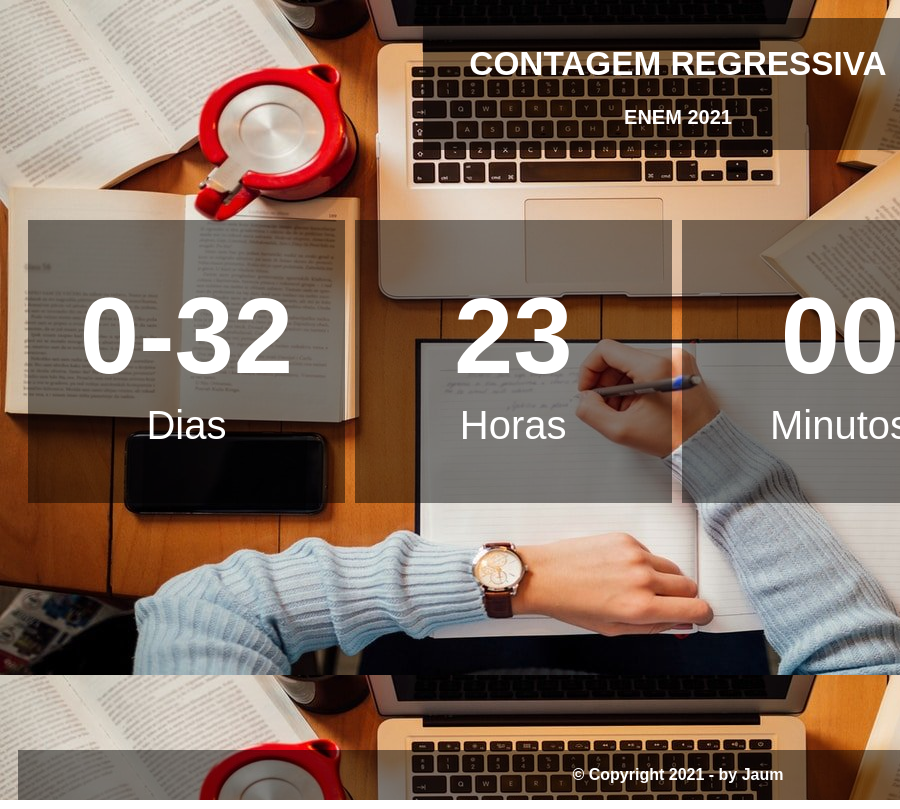
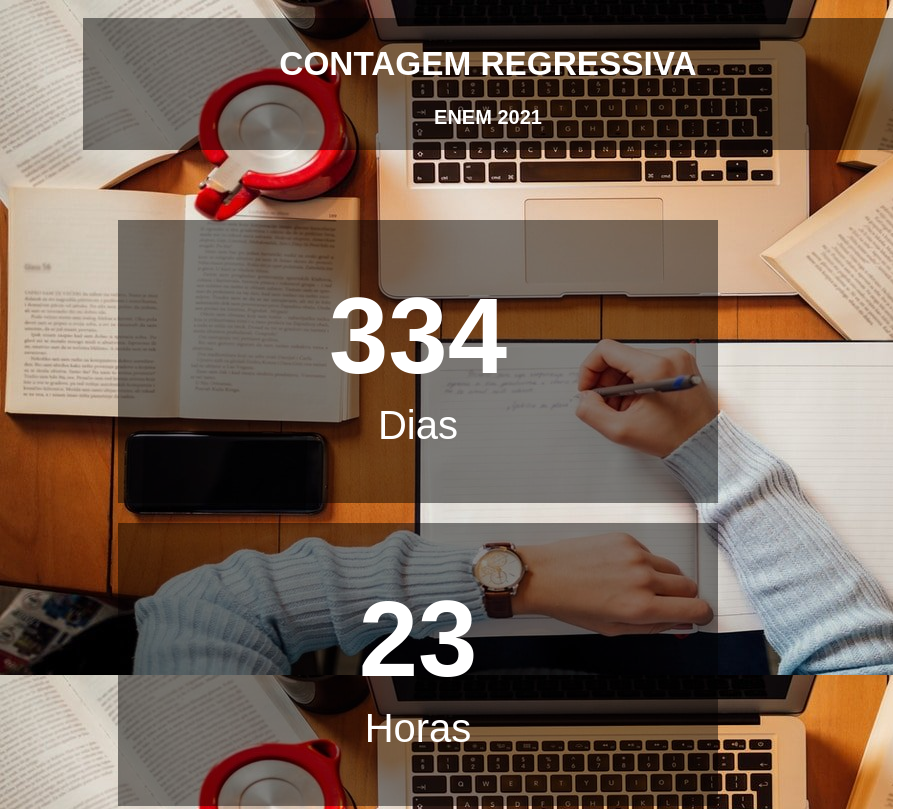
Before and after one commit to uujaum/ContagemEnem, a plain HTML site: page Index.html in a window 600 px wide. Shown: the top 809 px of the page, 900 px wide, since content can reach past the window. Drawn offline with Linux system fonts and the light colour scheme.

Commit message:
Adicionado a responsividade
Foi adicionado a responsavidade com media queries ao site

```diff
--- a/_css/estilo.css
+++ b/_css/estilo.css
@@ -78,3 +78,68 @@ footer#rodape p {
 	color: white;
 	font-weight: bold;
 }
+
+@media (max-width: 600px) {
+	div#interface {
+		width: 300px;
+		text-align: center;
+	}
+
+	header#titulo {
+		width: 350px;
+		margin-left: 65px;
+	}
+
+	section#contador {
+		text-align: center;
+	}
+
+	div.tempo {
+		width: 100%;
+		height: 100%;
+		margin-bottom: 20px;
+		text-align: center;
+		margin-left: 100px;
+	}
+
+	footer#rodape {
+    width:400px;
+		height: 50px;
+		display: inline-block;
+		position: relative;
+		margin-left: 40px;
+	}
+
+}
+
+@media (min-width: 600px) and (max-width: 1000px) {
+	div#interface {
+		width: 800px;
+		text-align: center;
+	}
+
+	header#titulo {
+		width: 800px;
+	}
+
+	section#contador {
+		text-align: center;
+	}
+
+	div.tempo {
+		width: 600px;
+		height: 100%;
+		margin-bottom: 20px;
+		text-align: center;
+		margin-left: 100px;
+	}
+
+	footer#rodape {
+    width:700px;
+		height: 50px;
+		display: inline-block;
+		position: relative;
+		margin-left: 40px;
+	}
+
+}
--- a/_js/index.js
+++ b/_js/index.js
@@ -3,8 +3,8 @@ const minutosContador = document.querySelector('#minutos');
 const horasContador = document.querySelector('#horas');
 const diasContador = document.querySelector('#dias');
 
-const proximoEnem = new Date().getFullYear() + 1;
-const proximoEnemAtual = new Date(`November 21 ${proximoEnem} 13:30:00`);
+const proximoEnem = new Date().getFullYear() +2;
+const proximoEnemAtual = new Date(`November 22 ${proximoEnem} 13:30:00`);
 
 const atualizaContagem = () => {
   const horaAtual = new Date();
```
